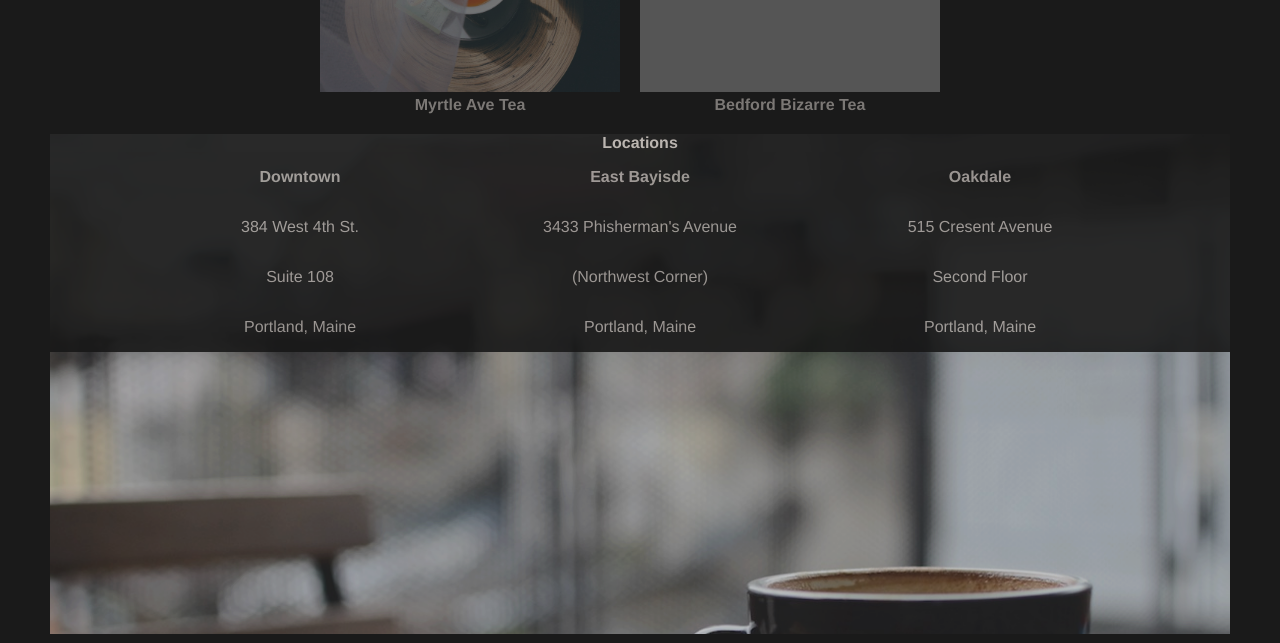
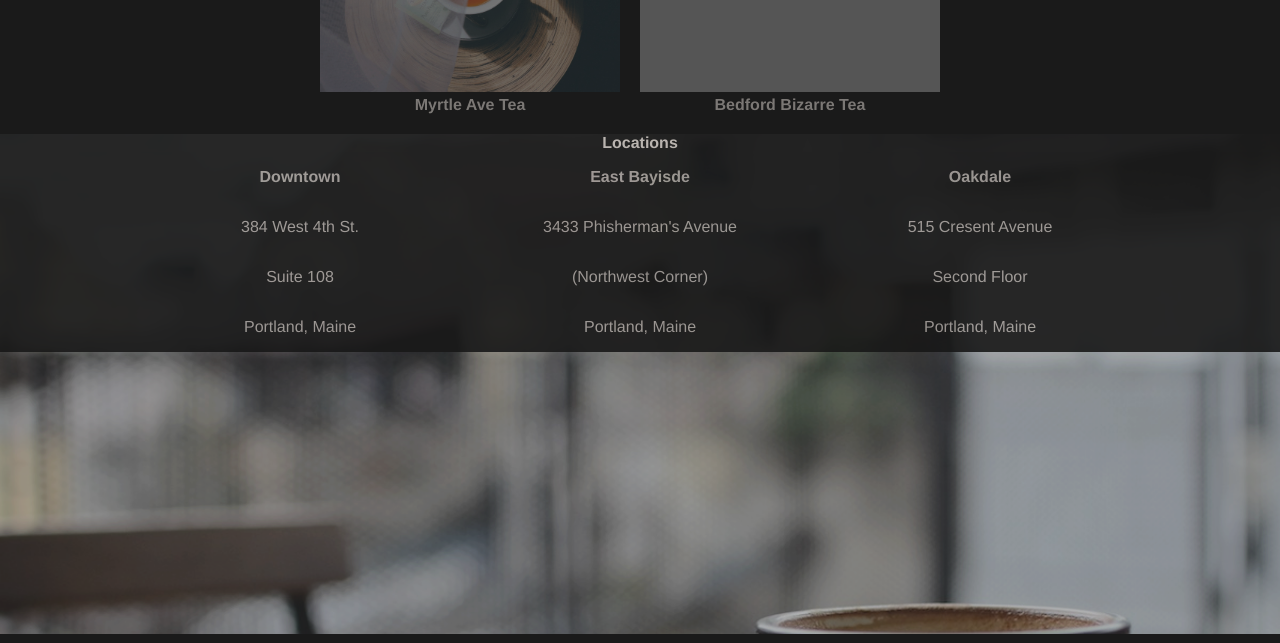
Before and after one commit to tylerhyndman484/Code-main, a plain HTML site: page index.html in a window 1280 px wide. Shown: the part 1340-1983 px from the top of the page. Drawn offline with Linux system fonts and the light colour scheme; grey boxes are pictures that could not be loaded.

Commit message:
commiting progress for codecademy project

```diff
--- a/index.html
+++ b/index.html
@@ -79,7 +79,8 @@
                     </section>
 
                     <section class="locationLayout">
-                      <h4 id="boxHeading">Locations</h4>
+                      <img src= "./photos/img-locations-background.jpg">
+                      <h4>Locations</h4>
                       <div class="locations">
                         <div class="boxes">
                           <h4>Downtown</h4>
@@ -102,8 +103,7 @@
                           <p>Portland, Maine</p>
                         </div>
                       </div>
-                    </div>
-                  </section>
+                    </section>
 
                     <footer>
                       <h2 id="fhead">The Tea Cozy</h2>
--- a/style.css
+++ b/style.css
@@ -65,6 +65,7 @@ nav {
     margin-top: 50px;
     width: auto;
     padding-bottom: 20px;
+    position: relative;
 }
 
 .teaChoicesText {
@@ -97,14 +98,20 @@ nav {
 }
 
 .locationLayout {
-    background-image: url("./photos/img-locations-background.jpg");
-    background-repeat: no-repeat;
-    background-size: cover;
-    margin-left: 50px;
-    margin-right: 50px;
     overflow: hidden;
     min-height: 500px;
 }
+
+.locationLayout img {
+    position: absolute;
+    display: block;
+    /* margin-left: 200px; */
+    width: 100%;
+    min-width: auto;
+    max-width: auto;
+
+}
+
 
 .locations {
     display: flex;
```
